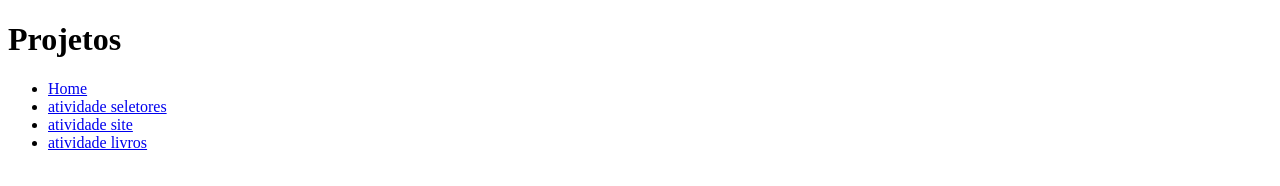
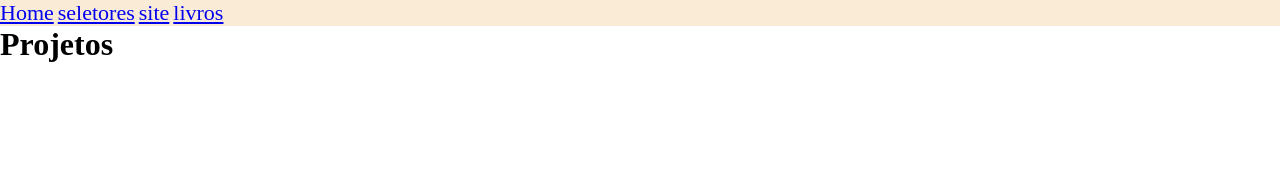
Before and after one commit to viniciussilva240/FrontEndI, a plain HTML site: page index.html in a window 1280 px wide. Drawn offline with Linux system fonts and the light colour scheme; files that its build step writes are made by us from their sources.

Commit message:
23/04/2025

```diff
--- a/index.html
+++ b/index.html
@@ -11,15 +11,14 @@
     <link rel="stylesheet" href="./styles.css">
 </head>
 <body>
-    <h1>Projetos</h1>
     <header>
         <nav>
             <ul>
                 <li><a href="./INDEX.html">Home</a></li>
-                <li><a href="./SELETORES/seletores.html">atividade seletores</a></li>
-                <li><a href="./Site/site.html">atividade site</a></li>
-                <li><a href="./LIVROS/livros.html">atividade livros</a></li>
-
+                <li><a href="./SELETORES/seletores.html">seletores</a></li>
+                <li><a href="./Site/site.html">site</a></li>
+                <li><a href="./LIVROS/livros.html">livros</a></li>
+                <link rel="stylesheet" href="s.css">
             </ul>
         </nav>
     </header>
@@ -31,5 +30,6 @@
     <footer>
 
     </footer>
+<h1>Projetos</h1>
 </body>
 </html>
--- /dev/null
+++ b/s.css
@@ -0,0 +1,27 @@
+*{
+    margin: 0%;
+    padding: 0%;
+    border: none;
+}
+
+header {
+    background-color: antiquewhite;
+    height:px;
+}
+
+header li {
+    display: inline;
+}
+
+a:visited {
+    color: rgb(255, 0, 0);
+}
+
+header a {
+    font-size: 22px;
+
+}
+
+head ul{
+    text-align: center;
+}
```
Also changed, not shown: site/site.html (+1 -0 lines).
